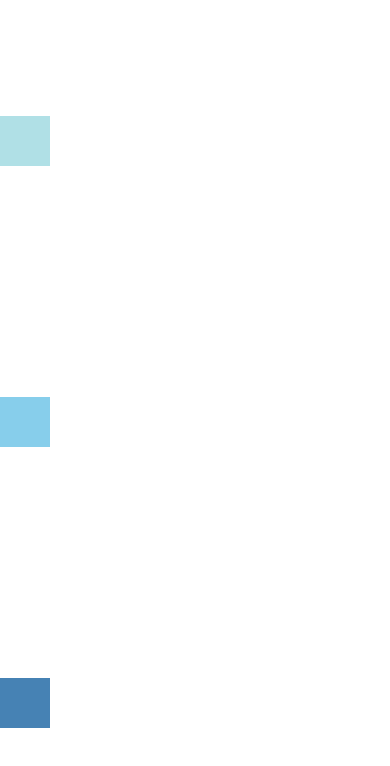
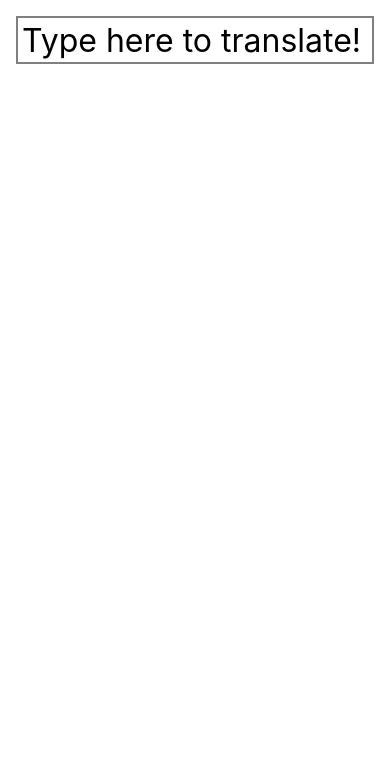
Before and after one commit to edward-ly/react-native-tutorial, a React Native app: screen / in a window 390 px wide. Shown: the top 766 px of the page. Built offline with nearby package versions, Linux system fonts and the light colour scheme.

Commit message:
Handling Text Input

```diff
--- a/App.js
+++ b/App.js
@@ -1,19 +1,26 @@
 import React, { Component } from 'react';
-import { StyleSheet, Text, View } from 'react-native';
+import { StyleSheet, Text, TextInput, View } from 'react-native';
 
-export default class JustifyContentBasics extends Component {
+export default class PizzaTranslator extends Component {
+  constructor(props) {
+    super(props);
+    this.state = {
+      text: "",
+    };
+  }
+
   render() {
     return (
-      // Try setting 'justifyContent' to 'flex-start', 'center', 'flex-end', 'space-around', or 'space-between'.
-      // The 'space-evenly' value is invalid.
-      <View style={{
-        flex: 1,
-        flexDirection: 'column',
-        justifyContent: 'space-around',
-      }}>
-        <View style={{ width: 50, height: 50, backgroundColor: 'powderblue' }} />
-        <View style={{ width: 50, height: 50, backgroundColor: 'skyblue' }} />
-        <View style={{ width: 50, height: 50, backgroundColor: 'steelblue' }} />
+      <View style={{ padding: 16 }}>
+        <TextInput
+          style={{ fontSize: 32, height: 48, borderColor: "gray", borderWidth: 2, padding: 4 }}
+          underlineColorAndroid="transparent"
+          placeholder="Type here to translate!"
+          onChangeText={ text => this.setState({ text: text }) }
+        />
+        <Text style={{ padding: 10, fontSize: 42 }}>
+          { this.state.text.split(" ").map( word  => word && "🍕").join(" ") }
+        </Text>
       </View>
     );
   }
```
